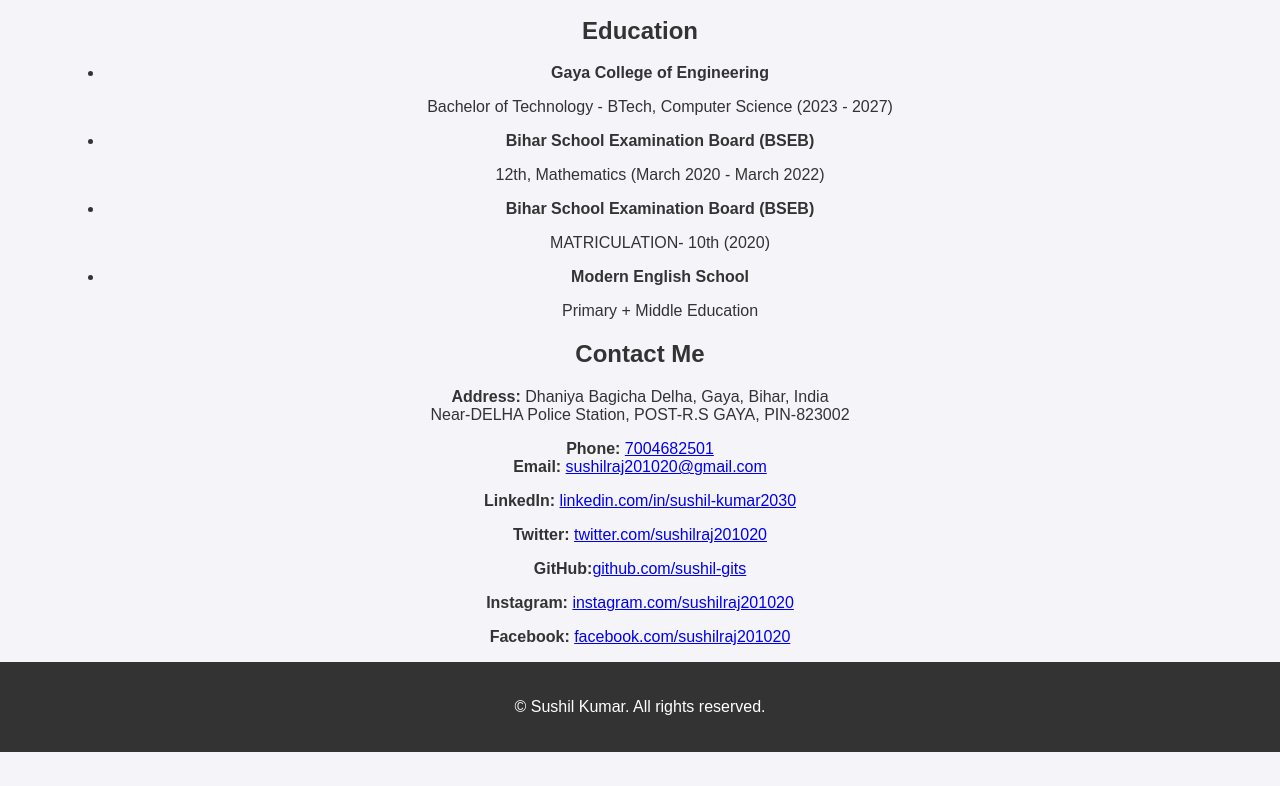
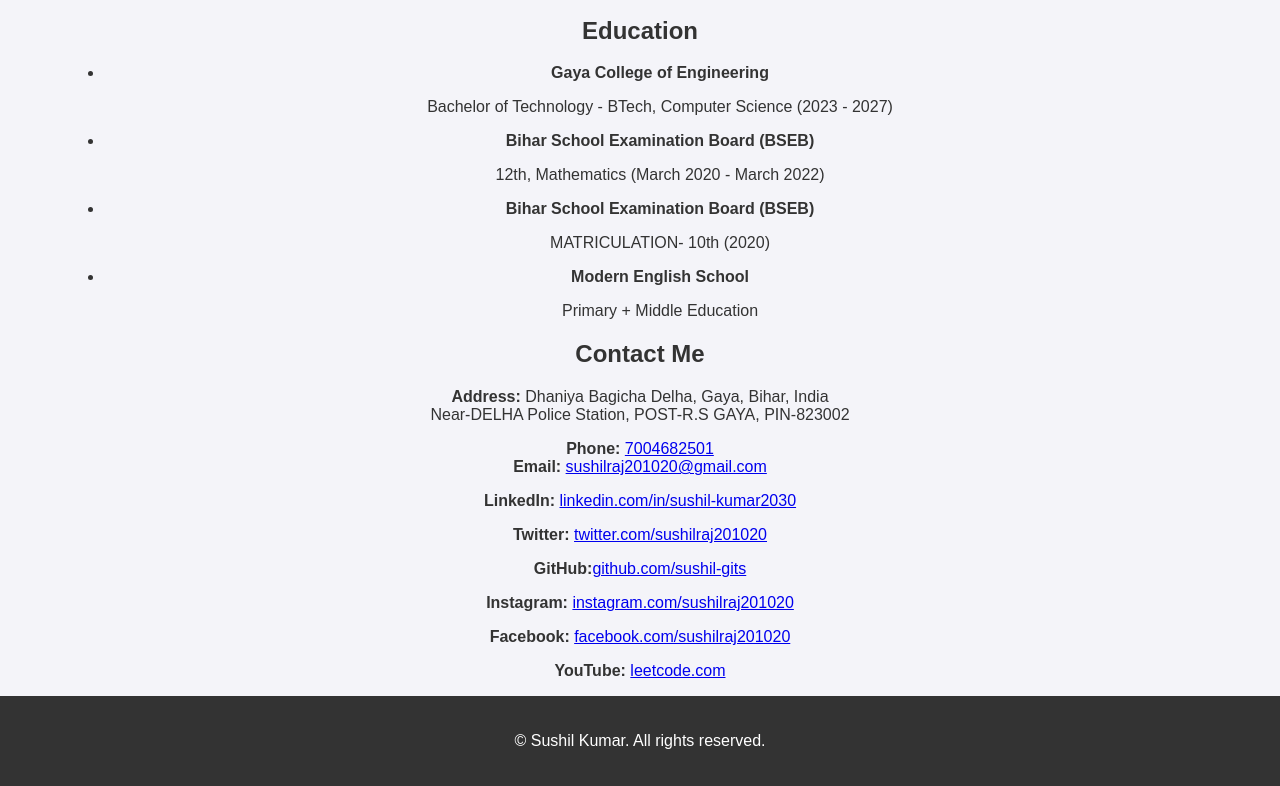
Before and after one commit to sushil-gits/portfolio, a plain HTML site: page index.html in a window 1280 px wide. Shown: the part 613-1399 px from the top of the page. Before the commit the page ends 1365 px from the top, so only its background shows below. Drawn offline with Linux system fonts and the light colour scheme.

Commit message:
Update index.html

```diff
--- a/index.html
+++ b/index.html
@@ -115,6 +115,7 @@
             <!-- <p>
               <strong>YouTube:</strong> <a href="https://www.youtube.com/channel/UC" target="_blank">youtube.com/channel/UC</a>
             </p> -->
+        <p><strong>YouTube:</strong> <a href="https://leetcode.com/u/sushil_kumar_prajapati/" target="_blank">leetcode.com</a></p>
       </div>
     </section>
   </main>
```
